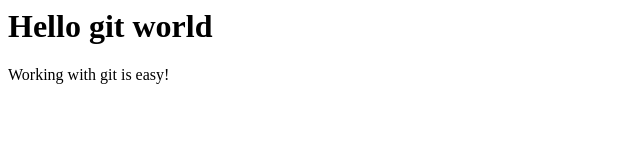
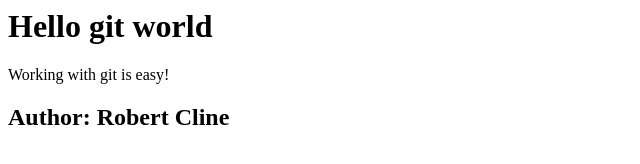
Before and after one commit to rccline/gitgithubmasterclass, a plain HTML site: page index.html in a window 1280 px wide. Shown: the whole page, without its empty margins (0-640 px from the left). Drawn offline with Linux system fonts and the light colour scheme.

Commit message:
Added Author name

```diff
--- a/index.html
+++ b/index.html
@@ -3,3 +3,4 @@
 <div>
   <p>Working with git is easy!</p>
 </div>
+<h2>Author: Robert Cline</h2>
```
